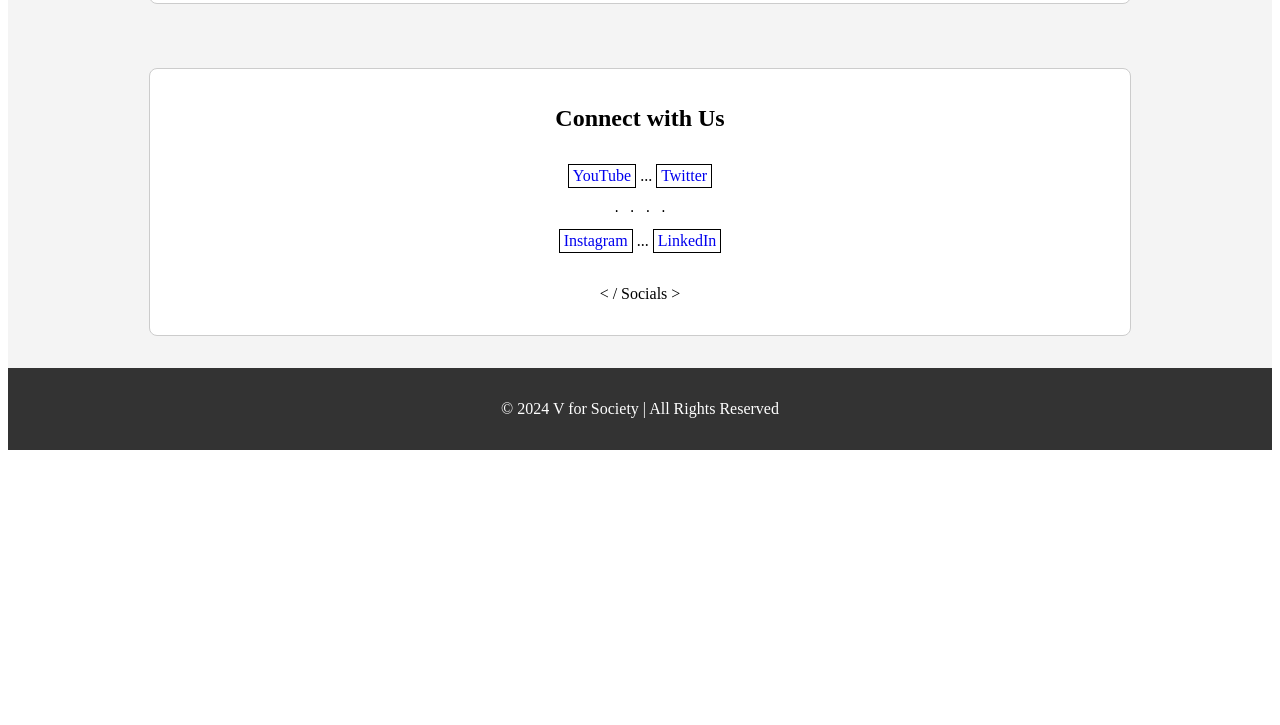
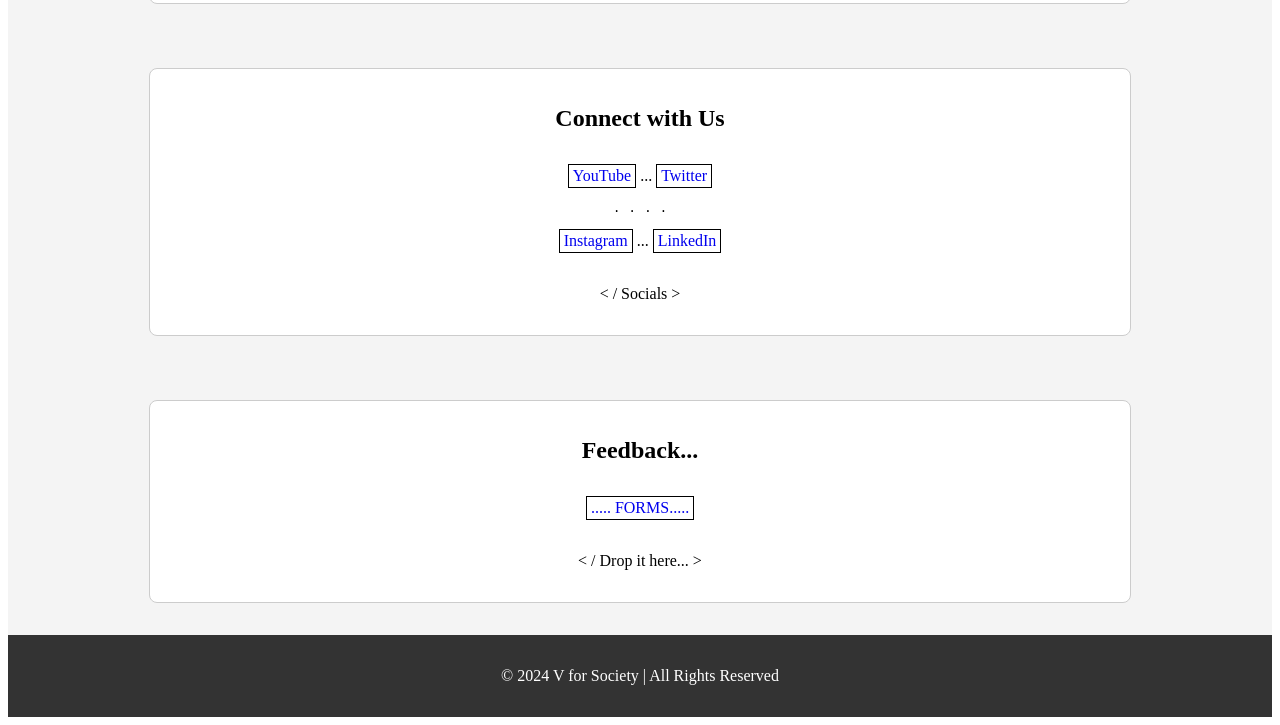
Before and after one commit to harshammg/VFORSOCIETYWEBSITE, a plain HTML site: page index.html in a window 1280 px wide. Shown: the part 1895-2620 px from the top of the page. Before the commit the page ends 2353 px from the top, so only its background shows below. Drawn offline with Linux system fonts and the light colour scheme.

Commit message:
Update index.html

```diff
--- a/index.html
+++ b/index.html
@@ -87,6 +87,16 @@
         </div>
     </section>
 
+        <section id="socials" class="section fade-in">
+        <div class="content-box">
+            <h2>Feedback...</h2>
+            <div class="social-links">
+                <a href="https://www.google.com/forms/about/" target="_blank"><span style="display: inline-block; padding: 2px 4px; border: 1px solid black;">..... FORMS.....</span></a>
+            </div>
+            <p>< / Drop it here... ></p>
+        </div>
+    </section>
+
     <!-- Team Section
     <section id="team" class="section fade-in">
         <div class="content-box">
```
